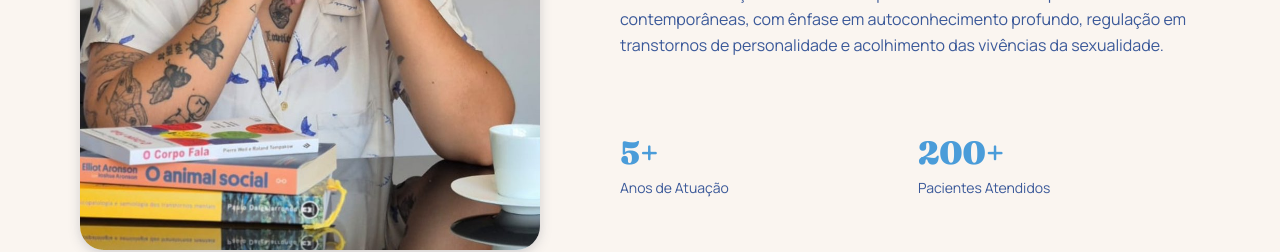
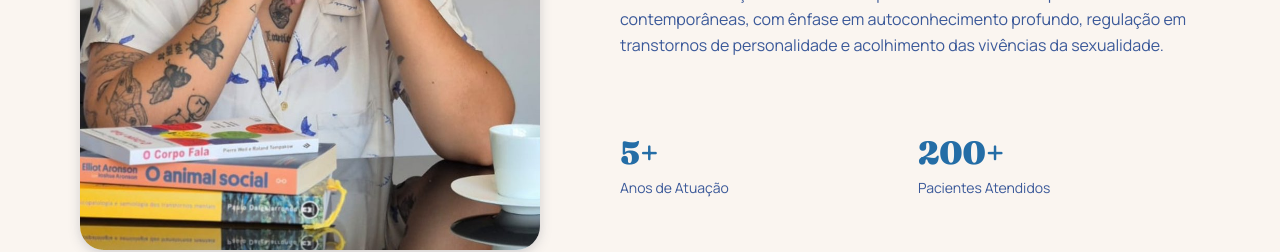
Before and after one commit to flaviafreitas/ana-flavia, a Nuxt app: page / in a window 1280 px wide. Shown: the part 1320-1572 px from the top of the page. Built offline with nearby package versions, Linux system fonts and the light colour scheme.

Commit message:
Improve experience text contrast

```diff
--- a/app/assets/scss/modules/_about.scss
+++ b/app/assets/scss/modules/_about.scss
@@ -93,7 +93,7 @@
   dd {
     order: -1;
     margin: 0;
-    color: var(--color-primary-500);
+    color: var(--color-action);
     font: 900 calc(var(--text-body) * 2)/var(--leading-heading) var(--font-display);
     font-variant-numeric: tabular-nums;
   }
```
